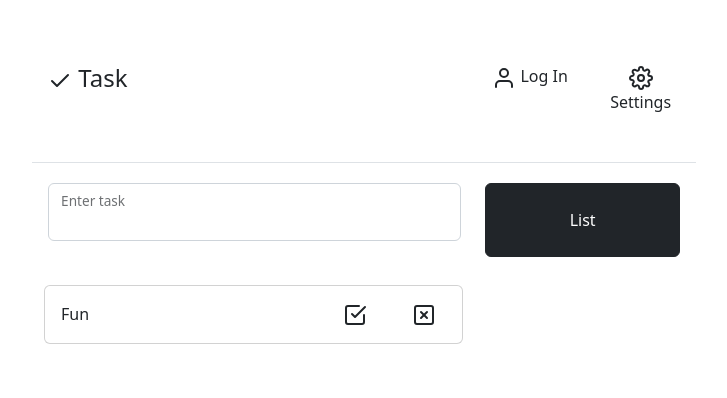
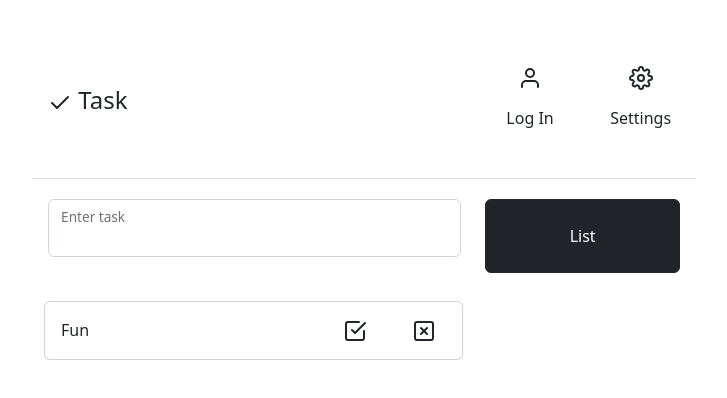
Before and after one commit to arcpac/tasker, a React (Create React App) app: page / in a window 1280 px wide. Shown: the top 398 px of the page, without its empty margins (276-1003 px from the left). Built offline with nearby package versions, Linux system fonts and the light colour scheme.

Commit message:
fix mobile layout

```diff
--- a/src/App.js
+++ b/src/App.js
@@ -22,15 +22,10 @@ function App() {
     setID(id);
   };
 
-  const onNewGoals = (newGoals) => {
-    console.log(newGoals);
-    // setGoals(newGoals)
-  }
-
   return (
     <div className="container">
       <div className="row justify-content-center">
-        <div className="col-8">
+        <div className="col-lg-8 col-md-12">
           <Main lastID={id} items={goals} onSaveGoal={saveGoalHandler} setGoals={setGoals}/>
         </div>
       </div>
--- a/src/components/Main.js
+++ b/src/components/Main.js
@@ -13,22 +13,24 @@ function Main(props) {
   };
 
   return (
-    <div className="p-5">
-      <div className="row justify-content-end pb-3 border-bottom">
+    <div className="p-lg-5 p-md-2">
+      <div className="row justify-content-end align-items-center pb-lg-3 border-bottom">
         <div class="p-3 col-8 text-start">
           <h4>
             <Icon.Check /> Task
           </h4>
         </div>
-        <div class="p-3 col-2 text-center">
+        <div className="p-3 col-2 text-center">
           <p>
-            <Icon.User /> Log In
+            <Icon.User />
           </p>
+          <p className="d-none d-sm-block d-sm-none d-md-block">Log In</p>
         </div>
         <div class="p-3 col-2 text-center">
           <p>
-            <Icon.Settings /> Settings
+            <Icon.Settings />
           </p>
+          <p className="d-none d-sm-block d-sm-none d-md-block">Settings</p>
         </div>
       </div>
       <ItemForm onSaveGoal={saveGoalHandler} />
```
